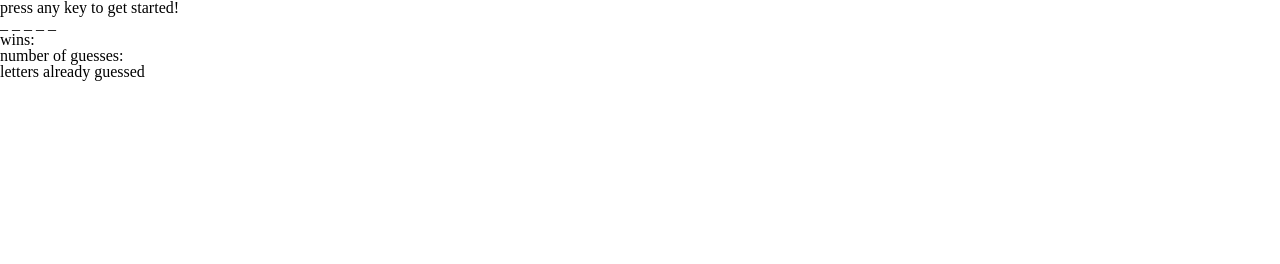
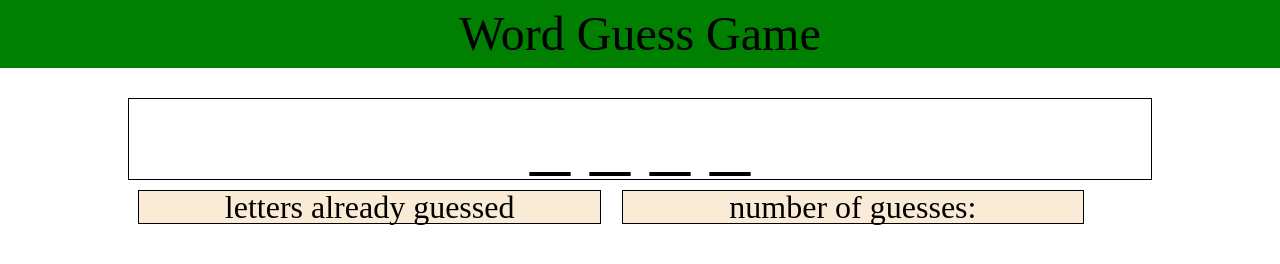
Before and after one commit to dcornnell/Word-Guess, a plain HTML site: page index.html in a window 1280 px wide. Drawn offline with nearby package versions, Linux system fonts and the light colour scheme.

```diff
--- a/assets/css/style.css
+++ b/assets/css/style.css
@@ -20,7 +20,40 @@
     font-size: 2em;
     color: red;
     position: fixed;
-    top: 20%;
-    left: 20;
     z-index: 50;
+    text-align: center;
+    margin: 50px 40%;
 }
+
+header {
+    background-color: green;
+    text-align: center;
+    padding: 10px;
+    font-size: 3em;
+}
+
+.container {
+    margin: 30px 10%;
+    text-align: center;
+}
+
+#game-board {
+    font-size: 5em;
+    border: 1px solid black;
+}
+
+.box-head {
+    background-color: antiquewhite;
+    font-size: 2em;
+}
+
+.box-body {
+    font-size: 1.6em;
+}
+
+.box {
+    border: 1px solid black;
+    float: left;
+    width: 45%;
+    margin: 1%;
+}
--- a/assets/javascript/game.js
+++ b/assets/javascript/game.js
@@ -2,7 +2,7 @@ let gameData = {
     alphabet: ["a", "b", "c", "d", "e", "f", "g", "h", "i", "j", "k", "l", "m", "n", "o", "p",
         "q", "r", "s", "t", "u", "v", "w", "x", "y", "z"
     ],
-    words: ["ox", "llama", "bear"],
+    words: ["ox", "llama", "bear", "lynx", "camel", "zebra"],
     picked: [],
     wins: 0,
     numberOfGuesses: 5
@@ -39,7 +39,7 @@ function checkForLetter(letter) {
 
 function addToGuessed() {
     if (gameData.picked.includes(userGuess)) {
-        console.log("you already guessed that!");
+
         $('body').append($('<div id=message class="message">you picked that already</div>'))
         $("#message").fadeOut(1000);
     } else {
@@ -72,7 +72,7 @@ $(document).ready(function() {
                 addToGuessed();
                 $(gameBoard).text(blankWord.join(" "));
                 $(pickedLetters).text(gameData.picked);
-                console.log(gameData.picked);
+
 
                 // correct pick
             } else if ((lettersLeft) > 0) {
@@ -83,11 +83,12 @@ $(document).ready(function() {
                 gameData.numberOfGuesses--;
                 $(gameBoard).text(blankWord.join(" "));
                 $(pickedLetters).text(gameData.picked);
-                console.log(gameData.picked);
+
                 //win
                 if (lettersLeft == 0) {
 
                     $('body').append($('<div class="win">YOU WIN!</div>'))
+
                 }
             }
 
--- a/index.html
+++ b/index.html
@@ -8,21 +8,32 @@
     <link rel="stylesheet" href="assets/css/reset.css">
     <link rel="stylesheet" href="assets/css/style.css">
     <script src="https://code.jquery.com/jquery-3.4.1.min.js" integrity="sha256-CSXorXvZcTkaix6Yvo6HppcZGetbYMGWSFlBw8HfCJo=" crossorigin="anonymous"></script>
-
+    <title>Word Guess</title>
 
     <title>Document</title>
 </head>
 
 <body>
-    <h1>press any key to get started!</h1>
-    <h1 id="game-board"></h1>
-    <h2>wins: <span id="wins"></span></h2>
+    <header>Word Guess Game</header>
 
-    <p>number of guesses: <span id="guesses-left"></span></p>
-    <p>letters already guessed <span id="picked-letters"></span></p>
+    <div class="container">
+        <h1 id="game-board"></h1>
 
-    <div id="game-board"></div>
+
+        <div class="box">
+            <div class="box-head">letters already guessed </div>
+            <div class="box-body"><span id="picked-letters"></span></div>
+        </div>
+        <div class="box">
+            <div class="box-head">number of guesses: </div>
+            <div class="box-body"><span id="guesses-left"></span></div>
+        </div>
+
+    </div>
+
+
     <script type="text/javascript" src="assets/javascript/game.js"></script>
+    </div>
 </body>
 
 </html>
```
